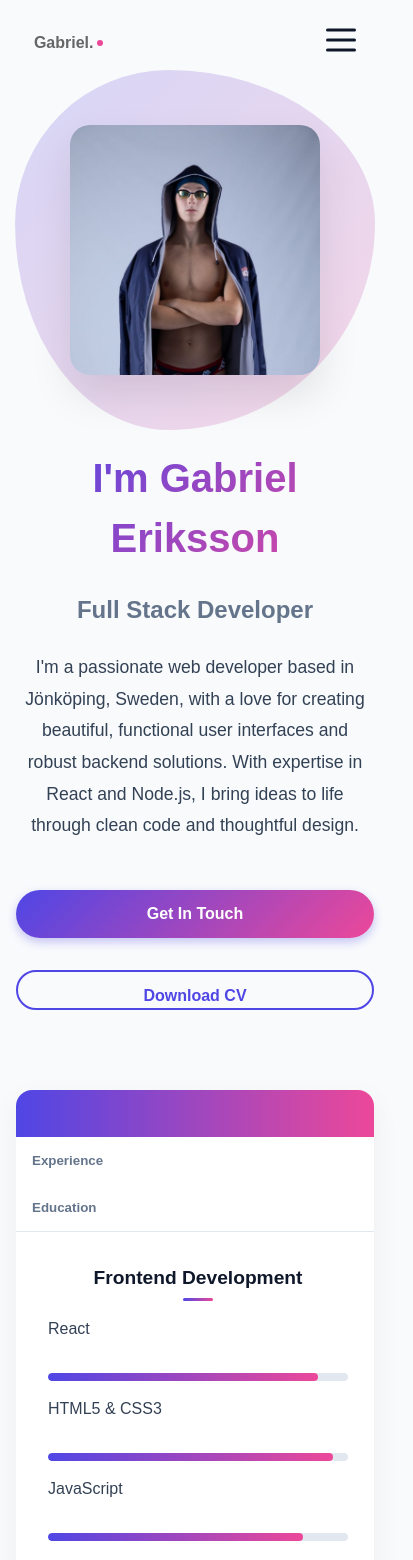
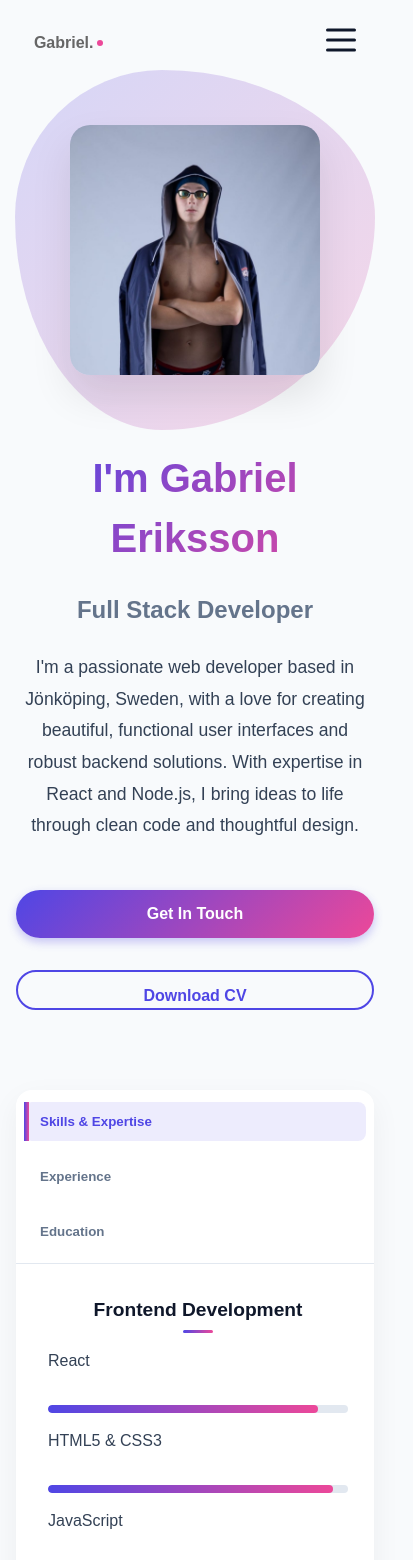
Before and after one commit to Gabrielerixon/my-portfolio, a React (Create React App) app in the folder client/: page /about in a window 390 px wide. Shown: the top 1560 px of the page, 413 px wide, since content can reach past the window. Built offline with nearby package versions, Linux system fonts and the light colour scheme.

Commit message:
fixes for mobile

```diff
--- a/client/src/pages/AboutMe.css
+++ b/client/src/pages/AboutMe.css
@@ -1,34 +1,4 @@
-@media (max-width: 480px) {
-  .about-cta {
-    flex-direction: column;
-    gap: 1rem;
-  }
-
-  .contact-btn, .resume-btn {
-    width: 100%;
-    text-align: center;
-  }
-
-  .interests-grid {
-    grid-template-columns: 1fr;
-  }
-
-  .tabs-header {
-    flex-direction: column;
-  }
-
-  .tab-btn {
-    text-align: left;
-    padding: 12px 16px;
-  }
-
-  .tab-btn.active::after {
-    width: 5px;
-    height: 100%;
-    left: 0;
-    top: 0;
-  }
-}/* src/pages/AboutMe.css */
+/* src/pages/AboutMe.css */
 
 .about-container {
   padding: 120px 5% 5rem;
@@ -533,4 +503,81 @@
   .interests-grid {
     grid-template-columns: 1fr 1fr;
   }
+
+  /* Improved tab button display on mobile */
+  .tabs-header {
+    flex-wrap: wrap;
+    gap: 0.5rem;
+  }
+
+  .tab-btn {
+    flex: 1 0 calc(50% - 0.5rem); /* Two per row */
+    min-width: 120px;
+    border-radius: 8px;
+    margin: 0.25rem;
+  }
 }
+
+@media (max-width: 480px) {
+  .about-cta {
+    flex-direction: column;
+    gap: 1rem;
+  }
+
+  .contact-btn, .resume-btn {
+    width: 100%;
+    text-align: center;
+  }
+
+  .interests-grid {
+    grid-template-columns: 1fr;
+  }
+
+  /* Improved tab display for very small screens */
+  .tabs-header {
+    flex-direction: column;
+    padding: 0.5rem;
+  }
+
+  .tab-btn {
+    text-align: left;
+    padding: 12px 16px;
+    border-radius: 8px;
+    margin: 0.25rem 0;
+    width: 100%;
+    flex: 1 0 100%;
+  }
+
+  .tab-btn.active {
+    background-color: rgba(79, 70, 229, 0.1);
+  }
+
+  .tab-btn.active::after {
+    width: 5px;
+    height: 100%;
+    left: 0;
+    top: 0;
+  }
+
+  /* Improve timeline on small screens */
+  .timeline {
+    padding-left: 2rem;
+  }
+
+  .timeline-dot {
+    left: -1.5rem;
+    width: 14px;
+    height: 14px;
+  }
+}
+
+/* Extra small screens */
+@media (max-width: 320px) {
+  .tabs-content {
+    padding: 1.5rem 1rem;
+  }
+
+  .skills-categories {
+    grid-template-columns: 1fr;
+  }
+}
```
